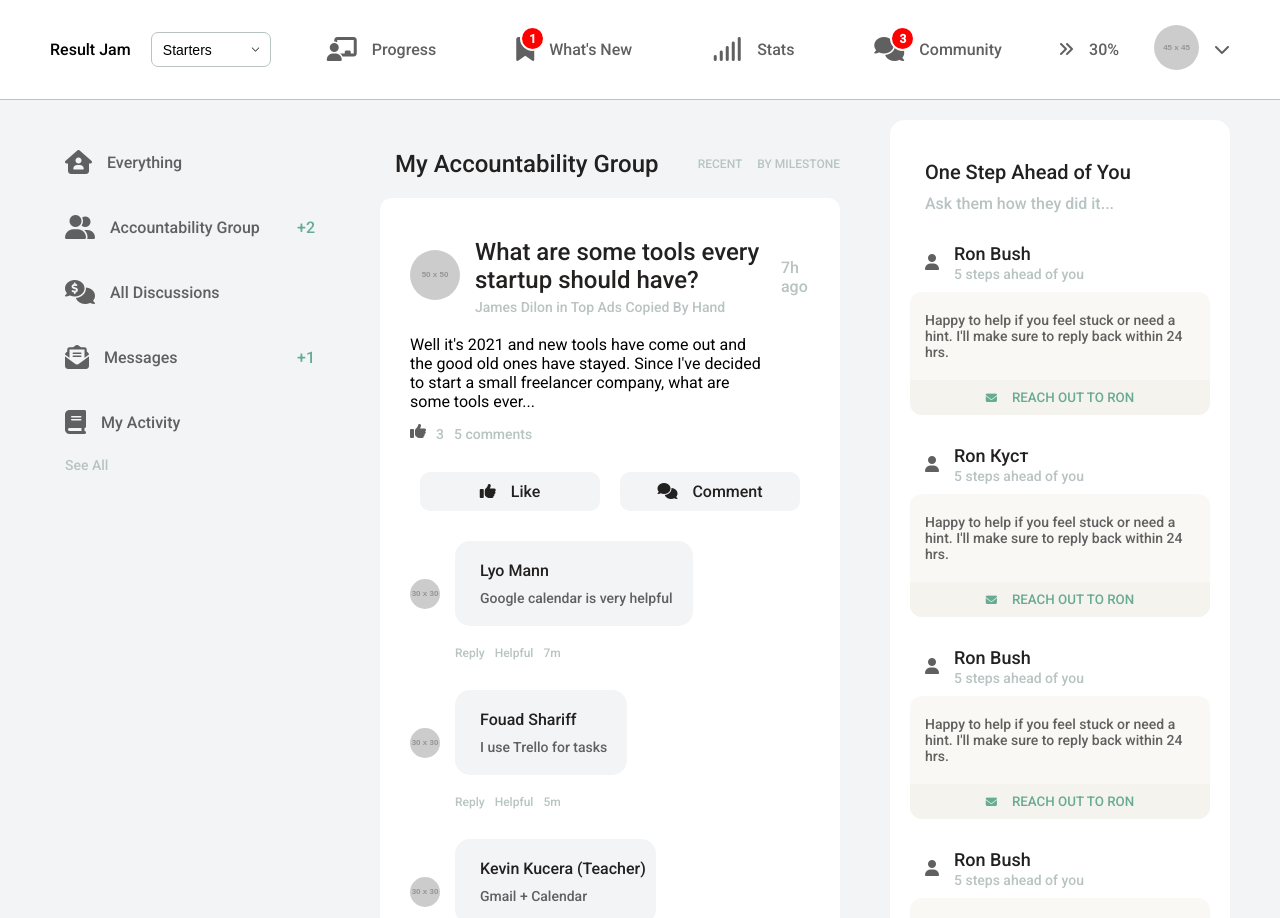
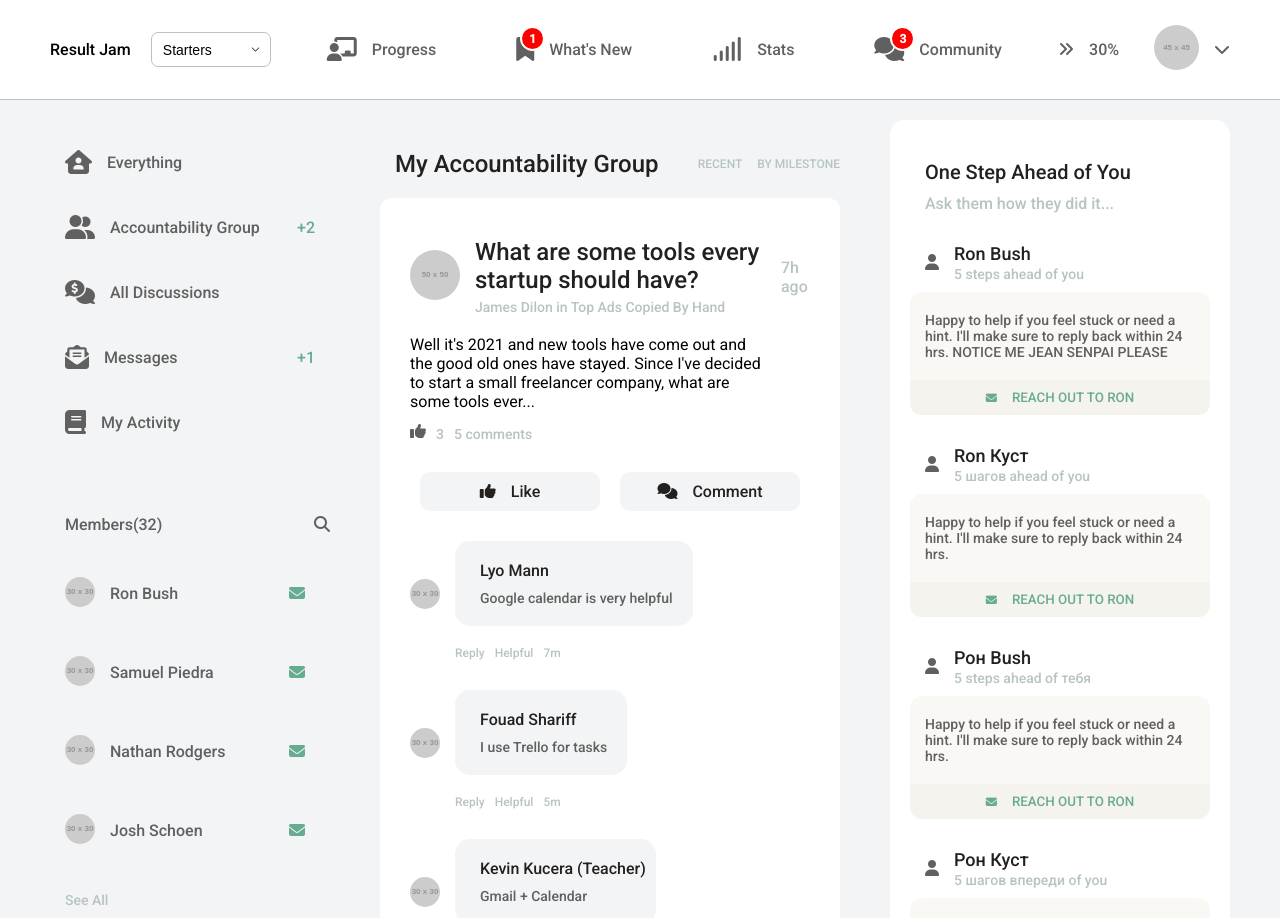
Before and after one commit to bartnar/coursev2, a React (Create React App) app in the folder Course/: page / in a window 1280 px wide. Shown: the top 918 px of the page. Built offline with nearby package versions, Linux system fonts and the light colour scheme.

Commit message:
members component

```diff
--- a/Course/src/components/Aside/Aside.tsx
+++ b/Course/src/components/Aside/Aside.tsx
@@ -9,29 +9,29 @@ const asideComments = [
         author: "Ron Bush",
         state: "5 steps ahead of you",
         comment: {
-            text: "Happy to help if you feel stuck or need a hint. I'll make sure to reply back within 24 hrs.",
+            text: "Happy to help if you feel stuck or need a hint. I'll make sure to reply back within 24 hrs. NOTICE ME JEAN SENPAI PLEASE",
             buttonTitle: "Reach out to Ron"
         }
     },
     {
         author: "Ron Куст",
-        state: "5 steps ahead of you",
+        state: "5 шагов ahead of you",
         comment: {
             text: "Happy to help if you feel stuck or need a hint. I'll make sure to reply back within 24 hrs.",
             buttonTitle: "Reach out to Ron"
         }
     },
     {
-        author: "Ron Bush",
-        state: "5 steps ahead of you",
+        author: "Рон Bush",
+        state: "5 steps ahead of тебя",
         comment: {
             text: "Happy to help if you feel stuck or need a hint. I'll make sure to reply back within 24 hrs.",
             buttonTitle: "Reach out to Ron"
         }
     },
     {
-        author: "Ron Bush",
-        state: "5 steps ahead of you",
+        author: "Рон Куст",
+        state: "5 шагов впереди of you",
         comment: {
             text: "Happy to help if you feel stuck or need a hint. I'll make sure to reply back within 24 hrs.",
             buttonTitle: "Reach out to Ron"
--- /dev/null
+++ b/Course/src/components/Members/Members.css
@@ -0,0 +1,29 @@
+.members {
+    margin-top: 60px;
+}
+
+.members-people-wrapper {
+    padding: 0 15px;
+}
+
+.members > li .list-item-action {
+    color: var(--color-gray);
+}
+
+.members li {
+    margin: 40px 0;
+
+}
+
+.members .list-item-title {
+    font-size: 16px;
+}
+
+.members-people-wrapper li .list-item-action {
+    padding: 10px;
+    border-radius: 10px;
+}
+
+.members-people-wrapper li .list-item-action:hover {
+    background: linear-gradient(90deg, rgba(0, 255, 184, 0.12648809523809523) 0%, rgba(9, 121, 60, 0.020045518207282953) 100%);
+}
--- /dev/null
+++ b/Course/src/components/Members/Members.tsx
@@ -0,0 +1,44 @@
+import React from "react";
+import "./Members.css"
+import ListItem from "../ListItem/ListItem";
+import Image from "../Image/Image";
+import Icon from "../Icon/Icon";
+
+const members = [
+    {
+        name: "Ron Bush",
+        avatar: "user",
+        replyIcon: "envelope"
+    },
+    {
+        name: "Samuel Piedra",
+        avatar: "user",
+        replyIcon: "envelope"
+    },
+    {
+        name: "Nathan Rodgers",
+        avatar: "user",
+        replyIcon: "envelope"
+    },
+    {
+        name: "Josh Schoen",
+        avatar: "user",
+        replyIcon: "envelope"
+    }
+]
+
+export default function Members() {
+    return (
+        <div className="members">
+            <ListItem title="Members(32)" action={<Icon name="search"/>}/>
+            <ul className="members-people-wrapper">
+                {members.map(member => {
+                    return (
+                        <ListItem title={member.name} icon={<Image width="30" height="30" circle/>}
+                                  action={<Icon name={member.replyIcon}/>}/>
+                    )
+                })}
+            </ul>
+        </div>
+    )
+}
--- a/Course/src/components/Menu/Menu.tsx
+++ b/Course/src/components/Menu/Menu.tsx
@@ -2,6 +2,7 @@ import React from "react";
 import "./Menu.css"
 import ListItem from "../ListItem/ListItem";
 import Icon from "../Icon/Icon";
+import Members from "../Members/Members";
 
 export default function Menu() {
     return (
@@ -20,6 +21,7 @@ export default function Menu() {
                               action="+1"/>
                     <ListItem clickable title="My Activity" icon={<Icon name="book" size={1.5}/>}/>
                 </div>
+                <Members/>
                 <ListItem clickable secondaryTitle="See All"/>
             </div>
         </div>
```
